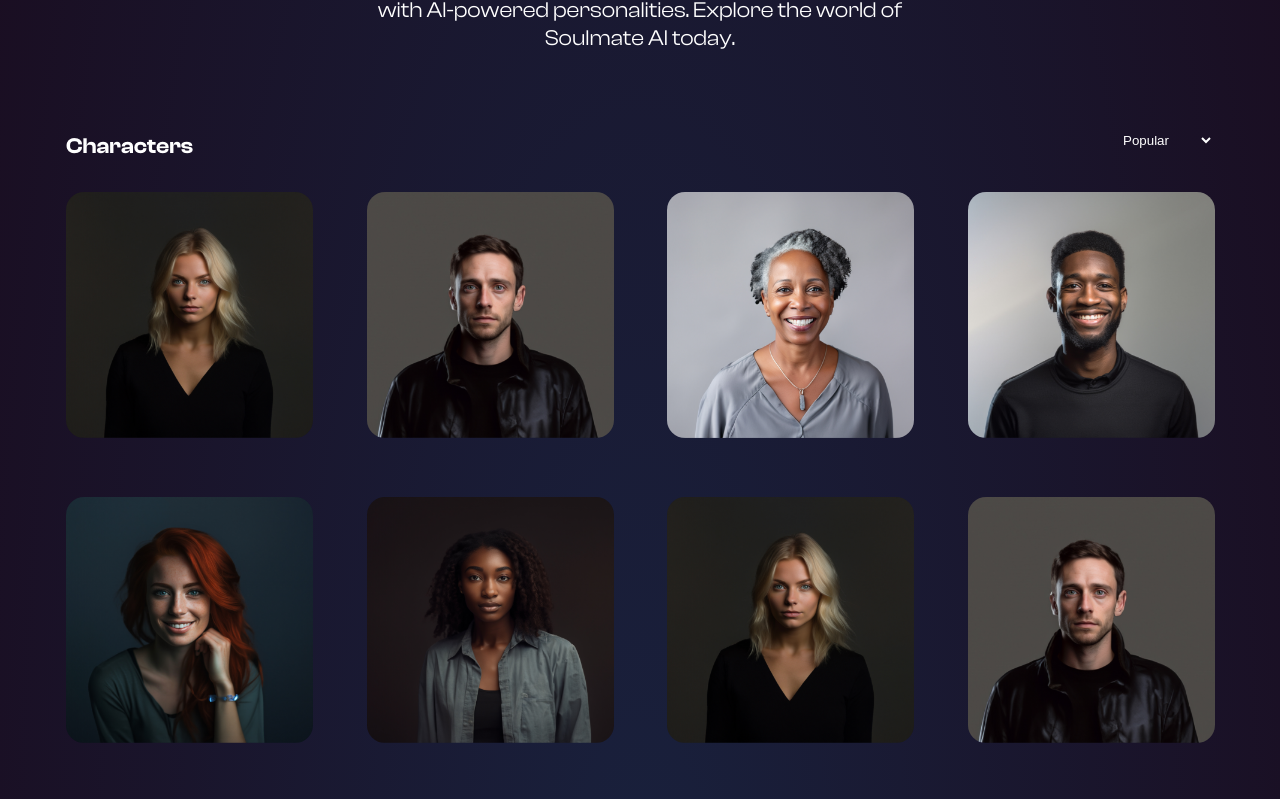
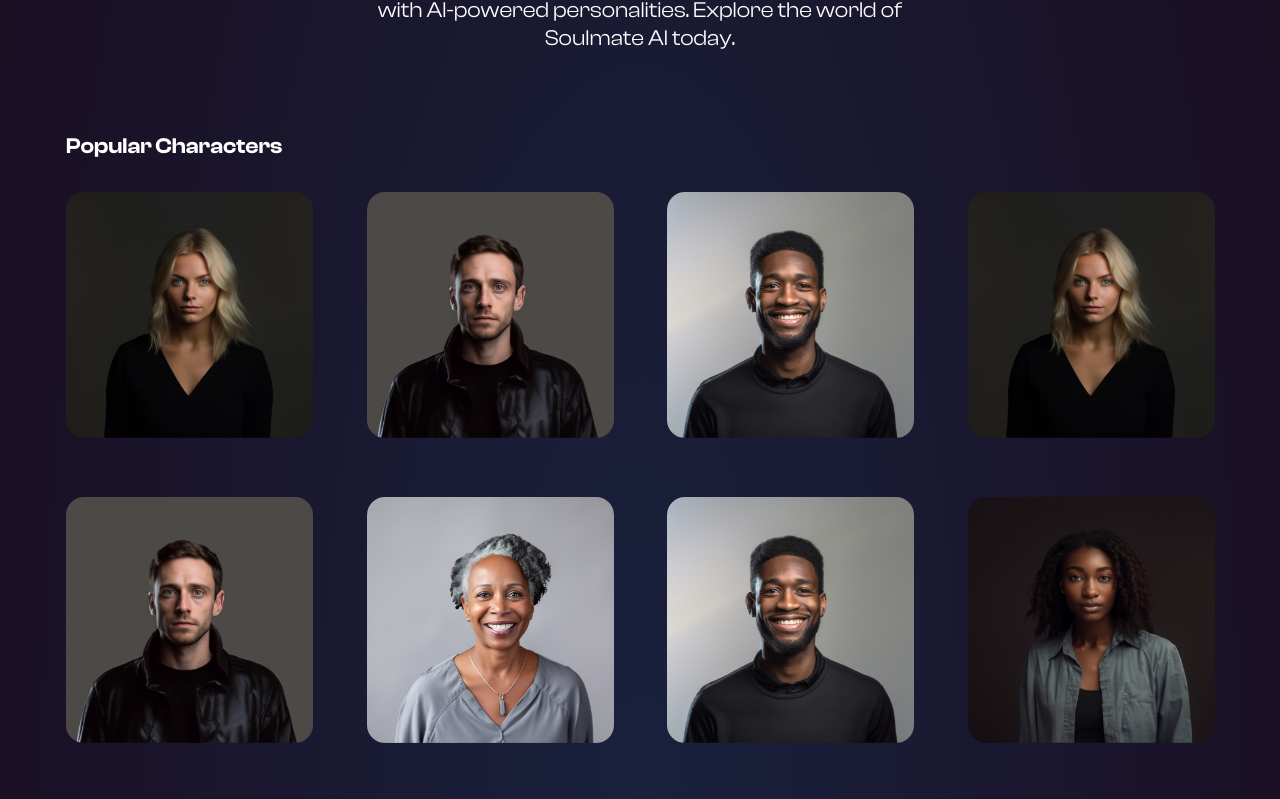
Before and after one commit to kgsantosh770/soul-shop, a React (Create React App) app: page / in a window 1280 px wide. Shown: the part 1078-1877 px from the top of the page. Built offline with nearby package versions, Linux system fonts and the light colour scheme; a web font is replaced by a local one.

Commit message:
show popular characters only in homepage

```diff
--- a/src/pages/Home/Home.js
+++ b/src/pages/Home/Home.js
@@ -2,7 +2,7 @@ import AiSoulGroupMobileImage from '../../assets/images/illustrations/group-mobi
 import AiSoulGroupImage from '../../assets/images/illustrations/group.png';
 import SoulInMobileImage from '../../assets/images/illustrations/smartphone-character.png';
 import CardGroup from '../../components/CardGroup/CardGroup';
-import { brands, characters } from '../../utils/constants';
+import { brands, popularCharacters as characters } from '../../utils/constants';
 import Image from '../../components/Image/Image';
 import './Home.css';
 import BrandBox from '../../components/BrandBox/BrandBox';
@@ -29,8 +29,7 @@ const Home = () => {
                 Find your perfect virtual partner or friend through our innovative platform. Experience meaningful connections with AI-powered personalities. Explore the world of Soulmate AI today.
             </p>
             <CardGroup
-                groupTitle='Characters'
-                filters={['Popular', 'Low Price', 'Most viewed']}
+                groupTitle='Popular Characters'
                 cards={characters}
             />
             <BrandBox boxtitle="TRUSTED 10,000+ COMPANY" brands={brands} />
```
